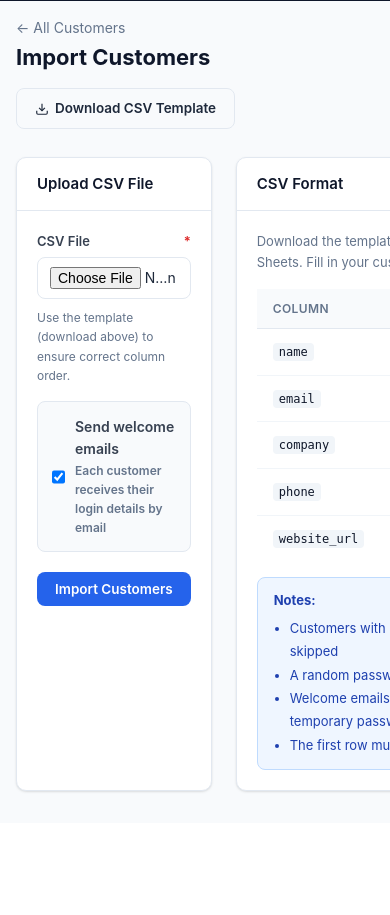
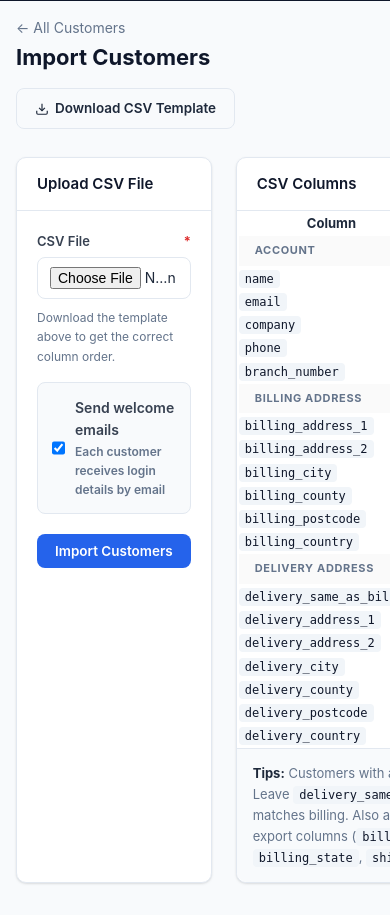
Before and after one commit to waltyw/Customer-Order-Portal, a PHP site: template templates/admin/customer-import.php in a window 390 px wide. Shown: the part 210-1125 px from the top of the page. Before the commit the page ends 1003 px from the top, so only its background shows below. Run offline with PHP 8.4, Linux system fonts and the light colour scheme; the template is opened without the code that fills it, so the values that code supplies are empty; some libraries are stand-ins or nearby versions.

Commit message:
fix: customer import page — show all address columns, remove website_url
Template was never updated when address fields were added so it still
showed the old column list (name, email, company, phone, website_url).
Now documents all billing and delivery address columns with examples,
notes the delivery_same_as_billing flag, and mentions WooCommerce
column name compatibility.

Co-Authored-By: Claude Sonnet 4.6 <noreply@anthropic.com>

```diff
--- a/templates/admin/customer-import.php
+++ b/templates/admin/customer-import.php
@@ -12,15 +12,15 @@
 
 <?php if (!empty($_SESSION['import_result'])): ?>
 <?php $result = $_SESSION['import_result']; unset($_SESSION['import_result']); ?>
-<div class="card" style="margin-bottom:20px;border-color:<?= $result['imported'] > 0 ? '#bbf7d0' : '#fecaca' ?>;">
+<div class="card mb-4" style="border-color:<?= $result['imported'] > 0 ? '#bbf7d0' : '#fecaca' ?>;">
     <div class="card-body">
         <div style="display:grid;grid-template-columns:repeat(3,1fr);gap:16px;margin-bottom:<?= !empty($result['errors']) ? '20px' : '0' ?>;">
             <div style="text-align:center;padding:16px;background:#f0fdf4;border-radius:8px;">
-                <div style="font-size:32px;font-weight:700;color:#16a34a;"><?= $result['imported'] ?></div>
+                <div style="font-size:32px;font-weight:700;color:#16a34a;"><?= (int)$result['imported'] ?></div>
                 <div style="font-size:13px;color:#64748b;">Imported</div>
             </div>
             <div style="text-align:center;padding:16px;background:#fffbeb;border-radius:8px;">
-                <div style="font-size:32px;font-weight:700;color:#d97706;"><?= $result['skipped'] ?></div>
+                <div style="font-size:32px;font-weight:700;color:#d97706;"><?= (int)$result['skipped'] ?></div>
                 <div style="font-size:13px;color:#64748b;">Already Existed</div>
             </div>
             <div style="text-align:center;padding:16px;background:#fef2f2;border-radius:8px;">
@@ -29,8 +29,8 @@
             </div>
         </div>
         <?php if (!empty($result['errors'])): ?>
-        <div style="background:#fef2f2;border:1px solid #fecaca;border-radius:8px;padding:12px 16px;">
-            <div style="font-weight:600;font-size:13px;color:#991b1b;margin-bottom:8px;">Issues found:</div>
+        <div style="background:#fef2f2;border:1px solid #fecaca;border-radius:8px;padding:12px 16px;margin-top:16px;">
+            <div style="font-weight:600;font-size:13px;color:#991b1b;margin-bottom:8px;">Issues:</div>
             <?php foreach ($result['errors'] as $err): ?>
             <div style="font-size:13px;color:#991b1b;margin-bottom:4px;">• <?= Security::e($err) ?></div>
             <?php endforeach; ?>
@@ -48,60 +48,70 @@
         <div class="card-body">
             <form method="POST" action="/admin/customers/import" enctype="multipart/form-data">
                 <?= Security::csrfField() ?>
-
                 <div class="form-group">
                     <label>CSV File <span class="required">*</span></label>
                     <input type="file" name="csv" accept=".csv,text/csv" required>
                     <small style="color:#64748b;font-size:12px;display:block;margin-top:4px;">
-                        Use the template (download above) to ensure correct column order.
+                        Download the template above to get the correct column order.
                     </small>
                 </div>
-
                 <label style="display:flex;align-items:center;gap:10px;cursor:pointer;padding:14px;background:#f8fafc;border:1px solid #e2e8f0;border-radius:8px;margin-bottom:20px;">
                     <input type="checkbox" name="send_emails" value="1" checked style="width:16px;height:16px;">
                     <div>
                         <div style="font-weight:600;font-size:14px;">Send welcome emails</div>
-                        <div style="font-size:12px;color:#64748b;">Each customer receives their login details by email</div>
+                        <div style="font-size:12px;color:#64748b;">Each customer receives login details by email</div>
                     </div>
                 </label>
-
-                <button type="submit" class="btn btn-primary btn-block">Import Customers</button>
+                <button type="submit" class="btn btn-primary" style="width:100%;">Import Customers</button>
             </form>
         </div>
     </div>
 
-    <!-- Instructions -->
+    <!-- Column reference -->
     <div class="card">
-        <div class="card-header"><h2>CSV Format</h2></div>
-        <div class="card-body">
-            <p style="color:#64748b;font-size:13px;margin-bottom:16px;">Download the template above and open it in Excel or Google Sheets. Fill in your customers and save as CSV.</p>
-
-            <table class="table" style="margin-bottom:16px;">
+        <div class="card-header"><h2>CSV Columns</h2></div>
+        <div class="card-body" style="padding:0;">
+            <table class="data-table" style="font-size:13px;">
                 <thead>
-                    <tr>
-                        <th>Column</th>
-                        <th>Required</th>
-                        <th>Example</th>
-                    </tr>
+                    <tr><th>Column</th><th style="width:70px;text-align:center;">Required</th><th>Example</th></tr>
                 </thead>
                 <tbody>
-                    <tr><td><code>name</code></td><td><span style="color:#16a34a;font-weight:600;">Yes</span></td><td>Jane Smith</td></tr>
-                    <tr><td><code>email</code></td><td><span style="color:#16a34a;font-weight:600;">Yes</span></td><td>jane@smithltd.co.uk</td></tr>
-                    <tr><td><code>company</code></td><td style="color:#94a3b8;">No</td><td>Smith Ltd</td></tr>
-                    <tr><td><code>phone</code></td><td style="color:#94a3b8;">No</td><td>07700 000001</td></tr>
-                    <tr><td><code>website_url</code></td><td style="color:#94a3b8;">No</td><td>smithltd.co.uk</td></tr>
+                    <tr style="background:#fafafa;">
+                        <td colspan="3" style="padding:6px 16px;font-size:11px;font-weight:700;text-transform:uppercase;letter-spacing:.06em;color:var(--text-muted);">Account</td>
+                    </tr>
+                    <tr><td><code>name</code></td><td style="text-align:center;color:var(--success);font-weight:700;">Yes</td><td style="color:var(--text-muted);">Jane Smith</td></tr>
+                    <tr><td><code>email</code></td><td style="text-align:center;color:var(--success);font-weight:700;">Yes</td><td style="color:var(--text-muted);">jane@smithltd.co.uk</td></tr>
+                    <tr><td><code>company</code></td><td style="text-align:center;color:var(--text-muted);">No</td><td style="color:var(--text-muted);">Smith Ltd</td></tr>
+                    <tr><td><code>phone</code></td><td style="text-align:center;color:var(--text-muted);">No</td><td style="color:var(--text-muted);">07700 000001</td></tr>
+                    <tr><td><code>branch_number</code></td><td style="text-align:center;color:var(--text-muted);">No</td><td style="color:var(--text-muted);">BR001</td></tr>
+
+                    <tr style="background:#fafafa;">
+                        <td colspan="3" style="padding:6px 16px;font-size:11px;font-weight:700;text-transform:uppercase;letter-spacing:.06em;color:var(--text-muted);">Billing Address</td>
+                    </tr>
+                    <tr><td><code>billing_address_1</code></td><td style="text-align:center;color:var(--text-muted);">No</td><td style="color:var(--text-muted);">1 High Street</td></tr>
+                    <tr><td><code>billing_address_2</code></td><td style="text-align:center;color:var(--text-muted);">No</td><td style="color:var(--text-muted);">Unit 5</td></tr>
+                    <tr><td><code>billing_city</code></td><td style="text-align:center;color:var(--text-muted);">No</td><td style="color:var(--text-muted);">Lincoln</td></tr>
+                    <tr><td><code>billing_county</code></td><td style="text-align:center;color:var(--text-muted);">No</td><td style="color:var(--text-muted);">Lincolnshire</td></tr>
+                    <tr><td><code>billing_postcode</code></td><td style="text-align:center;color:var(--text-muted);">No</td><td style="color:var(--text-muted);">LN1 1AA</td></tr>
+                    <tr><td><code>billing_country</code></td><td style="text-align:center;color:var(--text-muted);">No</td><td style="color:var(--text-muted);">United Kingdom</td></tr>
+
+                    <tr style="background:#fafafa;">
+                        <td colspan="3" style="padding:6px 16px;font-size:11px;font-weight:700;text-transform:uppercase;letter-spacing:.06em;color:var(--text-muted);">Delivery Address</td>
+                    </tr>
+                    <tr><td><code>delivery_same_as_billing</code></td><td style="text-align:center;color:var(--text-muted);">No</td><td style="color:var(--text-muted);">1 (yes) or 0 (no)</td></tr>
+                    <tr><td><code>delivery_address_1</code></td><td style="text-align:center;color:var(--text-muted);">No</td><td style="color:var(--text-muted);">5 Depot Lane</td></tr>
+                    <tr><td><code>delivery_address_2</code></td><td style="text-align:center;color:var(--text-muted);">No</td><td style="color:var(--text-muted);"></td></tr>
+                    <tr><td><code>delivery_city</code></td><td style="text-align:center;color:var(--text-muted);">No</td><td style="color:var(--text-muted);">Derby</td></tr>
+                    <tr><td><code>delivery_county</code></td><td style="text-align:center;color:var(--text-muted);">No</td><td style="color:var(--text-muted);">Derbyshire</td></tr>
+                    <tr><td><code>delivery_postcode</code></td><td style="text-align:center;color:var(--text-muted);">No</td><td style="color:var(--text-muted);">DE1 1CC</td></tr>
+                    <tr><td><code>delivery_country</code></td><td style="text-align:center;color:var(--text-muted);">No</td><td style="color:var(--text-muted);">United Kingdom</td></tr>
                 </tbody>
             </table>
-
-            <div style="background:#eff6ff;border:1px solid #bfdbfe;border-radius:8px;padding:12px 16px;font-size:13px;color:#1e40af;">
-                <strong>Notes:</strong>
-                <ul style="margin:6px 0 0 16px;line-height:1.8;">
-                    <li>Customers with an existing email address are skipped</li>
-                    <li>A random password is generated for each customer</li>
-                    <li>Welcome emails include their login link and temporary password</li>
-                    <li>The first row must be the header row</li>
-                </ul>
-            </div>
+        </div>
+        <div style="padding:14px 16px;border-top:1px solid var(--border);font-size:13px;color:var(--text-muted);background:#f8fafc;border-radius:0 0 var(--radius) var(--radius);">
+            <strong style="color:var(--text);">Tips:</strong>
+            Customers with an existing email are skipped. Leave <code>delivery_same_as_billing</code> as <strong>1</strong> if delivery matches billing.
+            Also accepts WooCommerce customer export columns (<code>billing_address 1</code>, <code>billing_state</code>, <code>shipping_postcode</code> etc.).
         </div>
     </div>
 
```
